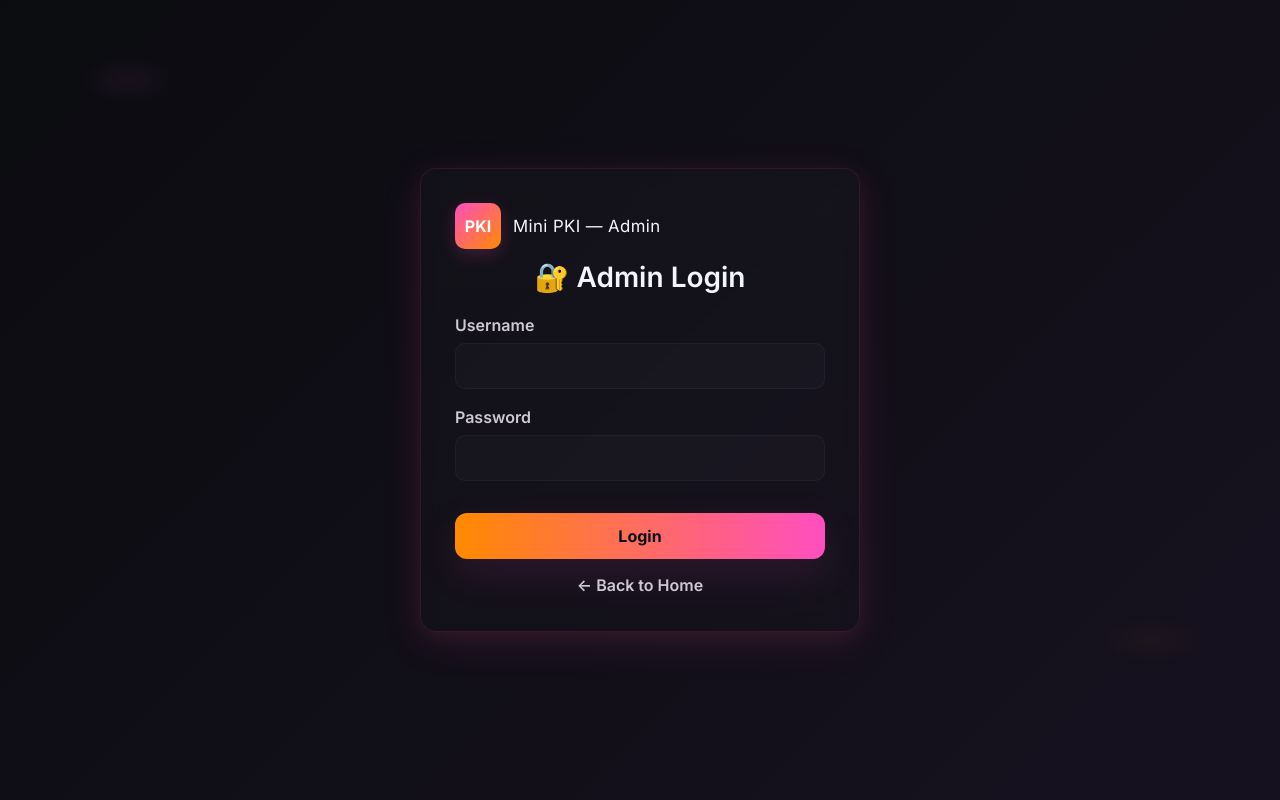
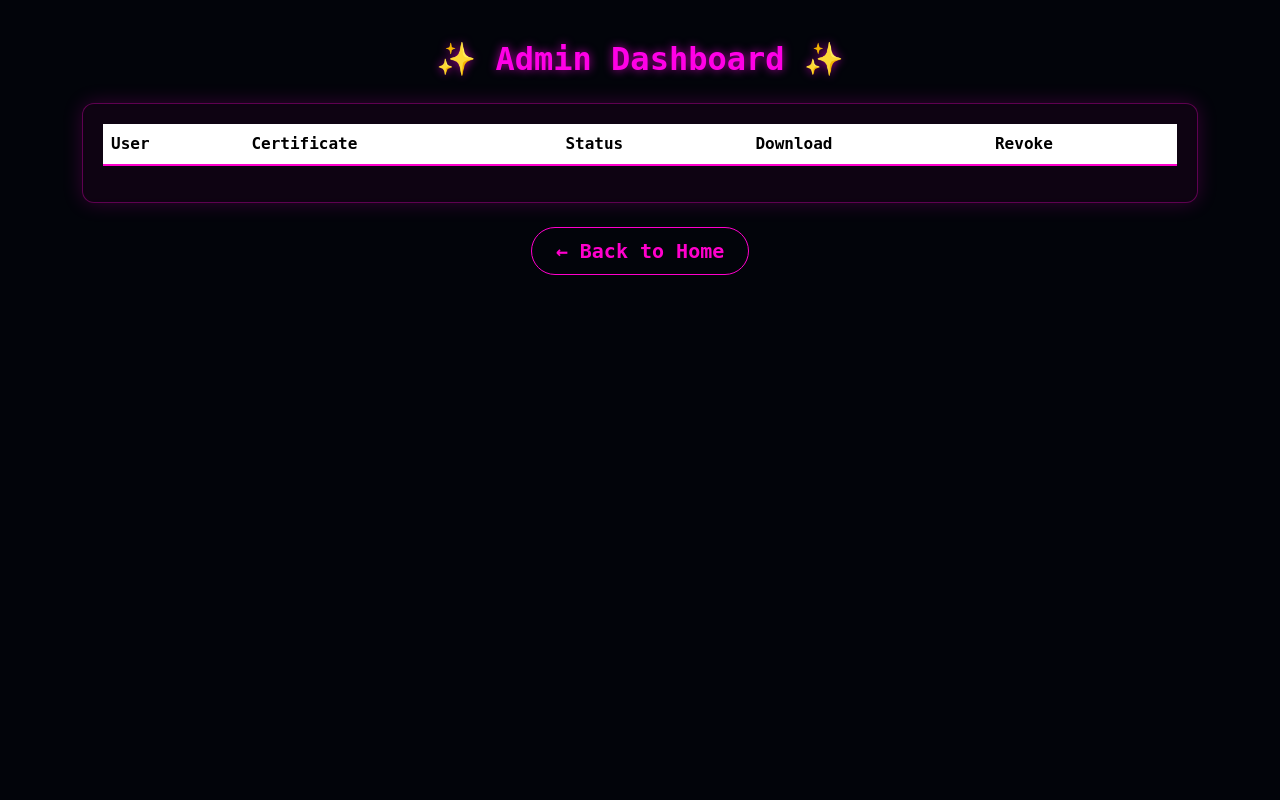
Before and after one commit to ravi31-k/Mini-PKI, a Flask app: page /admin/dashboard in a window 1280 px wide. Run offline with Flask 3, Linux system fonts and the light colour scheme; the visitor is signed in with stand-in values (Sample User, id 1); lists and menus that the app fills with data are empty.

Commit message:
Update admin dashboard HTML

```diff
--- a/templates/admin_dashboard.html
+++ b/templates/admin_dashboard.html
@@ -1,142 +1,156 @@
 <!DOCTYPE html>
 <html lang="en">
 <head>
-  <meta charset="UTF-8" />
-  <title>Admin Login - Mini PKI</title>
-  <meta name="viewport" content="width=device-width,initial-scale=1" />
+  <meta charset="UTF-8">
+  <title>Admin Dashboard - Mini PKI</title>
   <link href="https://cdn.jsdelivr.net/npm/bootstrap@5.3.3/dist/css/bootstrap.min.css" rel="stylesheet">
-  <link href="https://fonts.googleapis.com/css2?family=Inter:wght@300;400;600;700&display=swap" rel="stylesheet">
 
   <style>
-    :root{
-      --bg-a: #0b0c10;
-      --bg-b: #16111f;
-      --sun-1: #ff8a00;   /* orange */
-      --sun-2: #ff4ec0;   /* pink */
-      --glass: rgba(255,255,255,0.04);
-      --glass-border: rgba(255,78,192,0.12);
-      --text: #f3f7fb;
-      --muted: #cfc8d7;
-      --accent-glow: 0 10px 40px rgba(255,78,192,0.12), 0 6px 20px rgba(255,138,0,0.06);
+    body {
+      background-color: #02040a;
+      font-family: 'Share Tech Mono', monospace;
+      color: #ff00cc;
+      padding: 40px 0;
     }
 
-    html,body{height:100%; margin:0; font-family:"Inter",system-ui,-apple-system,Segoe UI,Roboto,"Helvetica Neue",Arial;}
-    body{
-      background: linear-gradient(135deg, var(--bg-a) 0%, var(--bg-b) 100%);
-      color: var(--text);
-      display:flex;
-      align-items:center;
-      justify-content:center;
-      padding:36px 18px;
+    .glass {
+      background-color: rgba(255, 0, 180, 0.05);
+      border: 1px solid #ff00cc55;
+      border-radius: 12px;
+      padding: 20px;
+      box-shadow: 0 0 20px #ff00cc33;
+      backdrop-filter: blur(3px);
     }
 
-    /* subtle animated background shards */
-    body::before{
-      content:"";
-      position:fixed; inset:0; z-index:0;
-      background: radial-gradient(800px 400px at 10% 10%, rgba(255,78,192,0.06), transparent 6%),
-                  radial-gradient(700px 300px at 90% 80%, rgba(255,138,0,0.04), transparent 8%);
-      pointer-events:none;
-      mix-blend-mode: screen;
+    h2 {
+      color: #ff00e6;
+      text-shadow: 0 0 10px #ff00e6aa;
+      font-weight: bold;
+      margin-bottom: 25px;
     }
 
-    .login-wrap{ width:100%; max-width:440px; position:relative; z-index:1; }
-
-    .glass {
-      background: linear-gradient(180deg, rgba(255,255,255,0.02), rgba(255,255,255,0.01));
-      border: 1px solid var(--glass-border);
-      border-radius: 16px;
-      padding: 34px;
-      box-shadow: var(--accent-glow);
-      backdrop-filter: blur(8px) saturate(1.05);
-      overflow: hidden;
+    table {
+      color: #ffb3ff;
+      background: rgba(255, 255, 255, 0.03) !important;
     }
 
-    .brand {
-      display:flex; align-items:center; gap:12px; margin-bottom:12px;
-    }
-    .brand .logo {
-      width:46px; height:46px; border-radius:10px;
-      background: linear-gradient(135deg, var(--sun-2), var(--sun-1));
-      box-shadow: 0 6px 18px rgba(255,78,192,0.18);
-      display:flex; align-items:center; justify-content:center; font-weight:700; color:#fff;
-    }
-    .brand h1 { font-size:1.05rem; margin:0; color:var(--text); letter-spacing:0.4px; }
-
-    .login-title{ text-align:center; color:var(--text); font-weight:600; margin-bottom:18px; }
-
-    label.form-label{ color:var(--muted); font-weight:600; display:block; margin-bottom:6px; position:relative; }
-    label.form-label::after{
-      content: attr(data-hint);
-      display:none;
-    }
-    .form-control{
-      background: rgba(255,255,255,0.02);
-      border: 1px solid rgba(255,255,255,0.04);
-      color: var(--text);
-      border-radius:10px;
-      padding:10px 12px;
-    }
-    .form-control:focus{
-      border-color: rgba(255,78,192,0.9);
-      box-shadow: 0 10px 30px rgba(255,78,192,0.06);
-      outline:none;
+    thead tr {
+      background: rgba(255, 0, 255, 0.2);
+      color: #ffbfff;
+      border-bottom: 2px solid #ff00cc;
     }
 
-    .btn-login{
-      width:100%;
-      background: linear-gradient(90deg, var(--sun-1), var(--sun-2));
-      color:#081017;
-      font-weight:700;
-      border:none;
-      border-radius:12px;
-      padding:11px;
-      box-shadow: 0 14px 40px rgba(255,78,192,0.12);
-      transition: transform .18s ease, box-shadow .18s ease;
+    tbody tr {
+      background: rgba(255, 255, 255, 0.04);
+      backdrop-filter: blur(2px);
     }
-    .btn-login:hover{ transform: translateY(-4px); box-shadow: 0 24px 60px rgba(255,78,192,0.18); }
 
-    .back-link{ display:block; margin-top:14px; text-align:center; color:var(--muted); text-decoration:none; font-weight:600; }
-    .back-link:hover{ color:var(--text); }
+    tbody tr:hover {
+      background: rgba(255, 0, 150, 0.15);
+      transition: 0.2s;
+    }
 
-    .error-msg{ color:#ff8b8b; margin-top:8px; text-align:center; font-weight:600; }
+    .btn-download {
+      background-color: #ff00cc;
+      border: none;
+      color: white;
+      font-weight: bold;
+      box-shadow: 0 0 10px #ff00cc88;
+    }
 
-    @media(max-width:520px){
-      .glass{ padding:20px }
+    .btn-revoke {
+      background-color: #ff1744;
+      border: none;
+      color: white;
+      font-weight: bold;
+      box-shadow: 0 0 10px #ff174488;
+    }
+
+    .status-valid {
+      color: #00ffcc;
+      font-weight: bold;
+      text-shadow: 0 0 6px #00ffccaa;
+    }
+
+    .status-revoked {
+      color: #ff1744;
+      font-weight: bold;
+      text-shadow: 0 0 6px #ff1744aa;
+    }
+
+    .btn-outline-info {
+      border-color: #ff00cc;
+      color: #ff00cc;
+      font-weight: bold;
+      transition: 0.3s;
+    }
+
+    .btn-outline-info:hover {
+      background-color: #ff00cc;
+      color: #02040a;
+      transform: scale(1.05);
+      box-shadow: 0 0 15px #ff00cc88;
     }
   </style>
 </head>
+
 <body>
 
-  <div class="login-wrap">
+  <div class="container">
+    <h2 class="text-center">✨ Admin Dashboard ✨</h2>
+
     <div class="glass">
-      <div class="brand">
-        <div class="logo">PKI</div>
-        <h1>Mini PKI — Admin</h1>
-      </div>
 
-      <h3 class="login-title">🔐 Admin Login</h3>
+      <table class="table table-striped">
+        <thead>
+          <tr>
+            <th>User</th>
+            <th>Certificate</th>
+            <th>Status</th>
+            <th>Download</th>
+            <th>Revoke</th>
+          </tr>
+        </thead>
 
-      <form method="POST">
-        <div class="mb-3">
-          <label for="username" class="form-label" data-hint="admin">Username</label>
-          <input type="text" name="username" id="username" class="form-control" required>
-        </div>
+        <tbody>
+          {% for cert in cert_data %}
+          <tr>
+            <td>{{ cert.username }}</td>
+            <td>{{ cert.cert_file or "No Certificate" }}</td>
 
-        <div class="mb-3">
-          <label for="password" class="form-label" data-hint="admin123">Password</label>
-          <input type="password" name="password" id="password" class="form-control" required>
-        </div>
+            <td class="{% if cert.status == 'Valid' %}status-valid{% else %}status-revoked{% endif %}">
+              {{ cert.status }}
+            </td>
 
-        {% if error %}
-        <div class="error-msg">{{ error }}</div>
-        {% endif %}
+            <td>
+              {% if cert.cert_file %}
+                <a href="{{ url_for('download_page', username=cert.username) }}" class="btn btn-sm btn-download">Download</a>
+              {% else %}
+                <span class="text-muted">N/A</span>
+              {% endif %}
+            </td>
 
-        <button type="submit" class="btn-login mt-3">Login</button>
-      </form>
+            <td>
+              {% if cert.status == 'Valid' %}
+                <a href="{{ url_for('admin_revoke', username=cert.username) }}" class="btn btn-sm btn-revoke"
+                onclick="return confirm('Revoke certificate for {{ cert.username }}?')">Revoke</a>
+              {% else %}
+                <button class="btn btn-sm btn-secondary" disabled>Revoked</button>
+              {% endif %}
+            </td>
+          </tr>
+          {% endfor %}
+        </tbody>
 
-      <a href="{{ url_for('home') }}" class="back-link">← Back to Home</a>
+      </table>
     </div>
+
+    <div class="text-center mt-4">
+      <a href="{{ url_for('home') }}" class="btn btn-outline-info btn-lg px-4 py-2" style="border-radius: 30px;">
+        ← Back to Home
+      </a>
+    </div>
+
   </div>
 
 </body>
```
